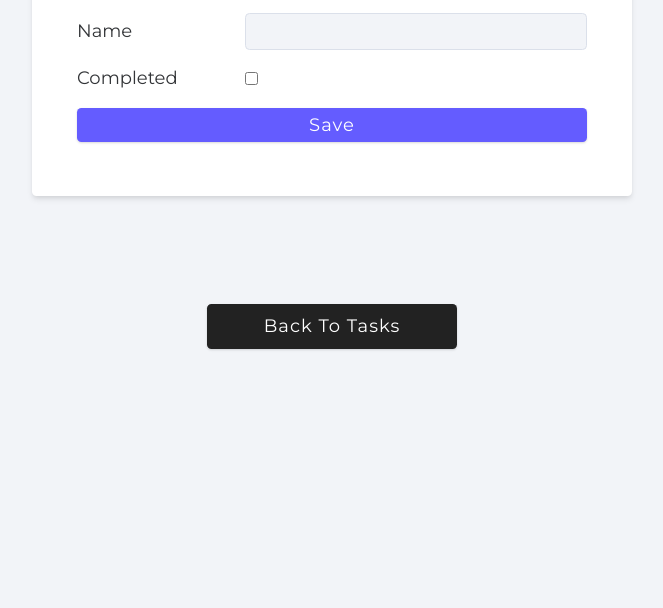
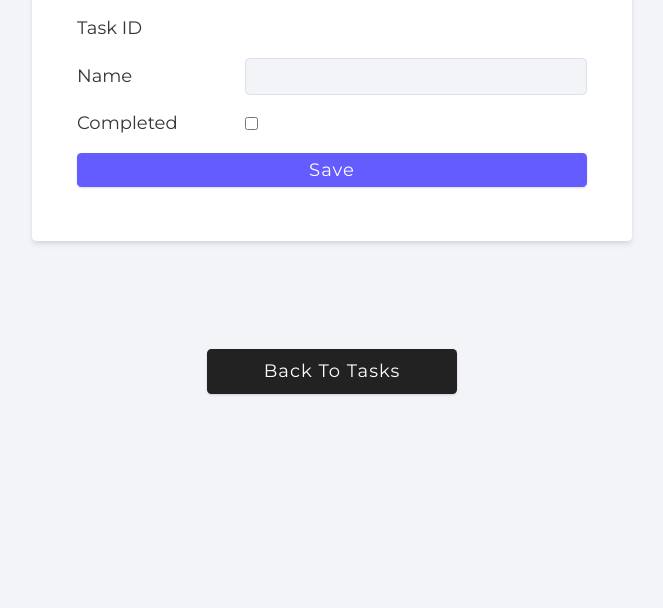
Before and after one commit to theranzanydv/task-manager, a website: page public/task.html in a window 1280 px wide. Shown: the part 192-800 px from the top of the page, without its empty margins (308-971 px from the left). Drawn offline with nearby package versions, Linux system fonts and the light colour scheme; no server answers.

Commit message:
Edited Task.HTML file

```diff
--- a/public/task.html
+++ b/public/task.html
@@ -18,10 +18,10 @@
       <form class="single-task-form">
         <h4>Edit Task</h4>
         <!-- ! No need to display the Task ID, it is hidden. -->
-        <!-- <div class="form-control">
+        <div class="form-control">
           <label>Task ID</label>
           <p class="task-edit-id"></p>
-        </div> -->
+        </div>
         <div class="form-control">
           <label for="name">Name</label>
           <input type="text" name="name" class="task-edit-name" />
```
